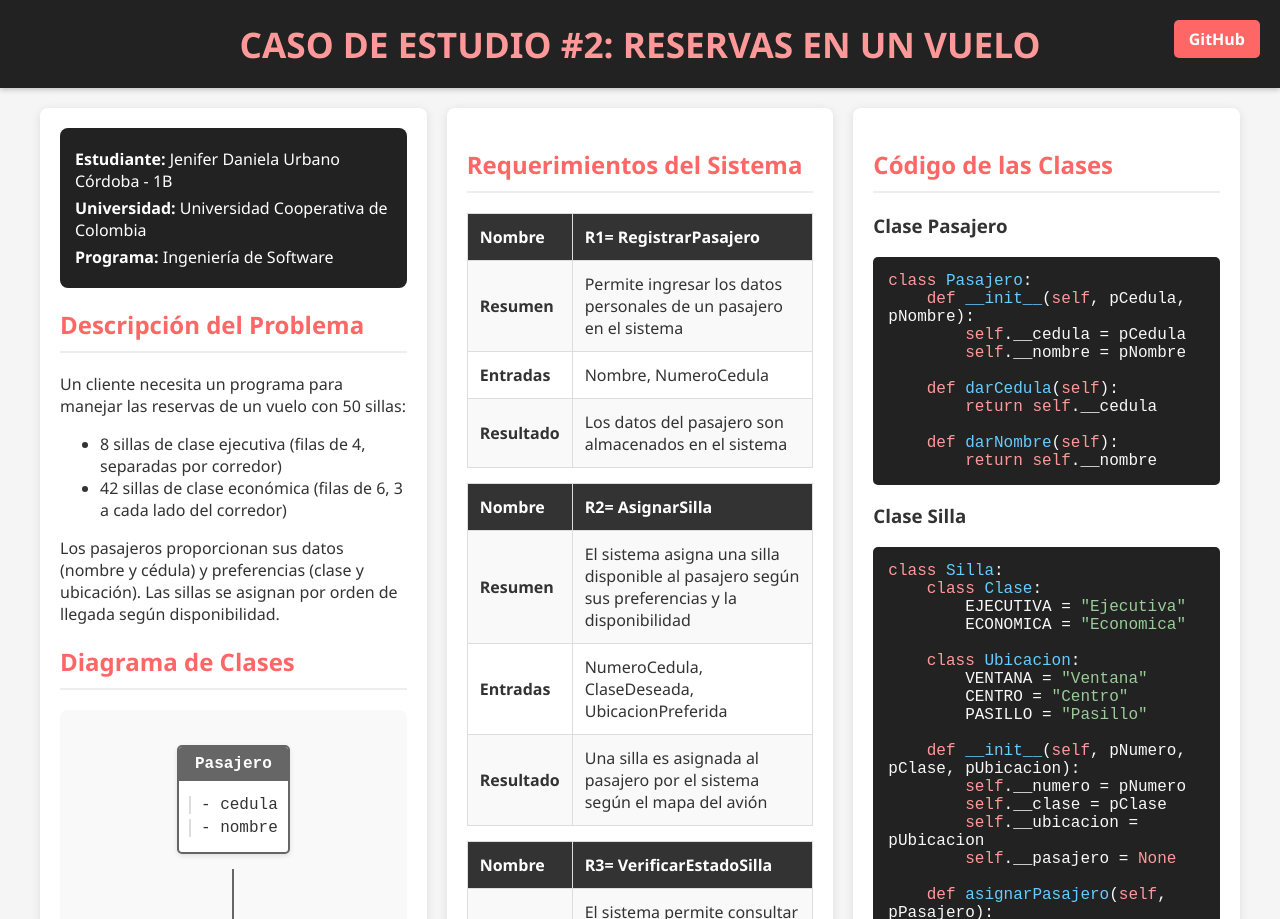
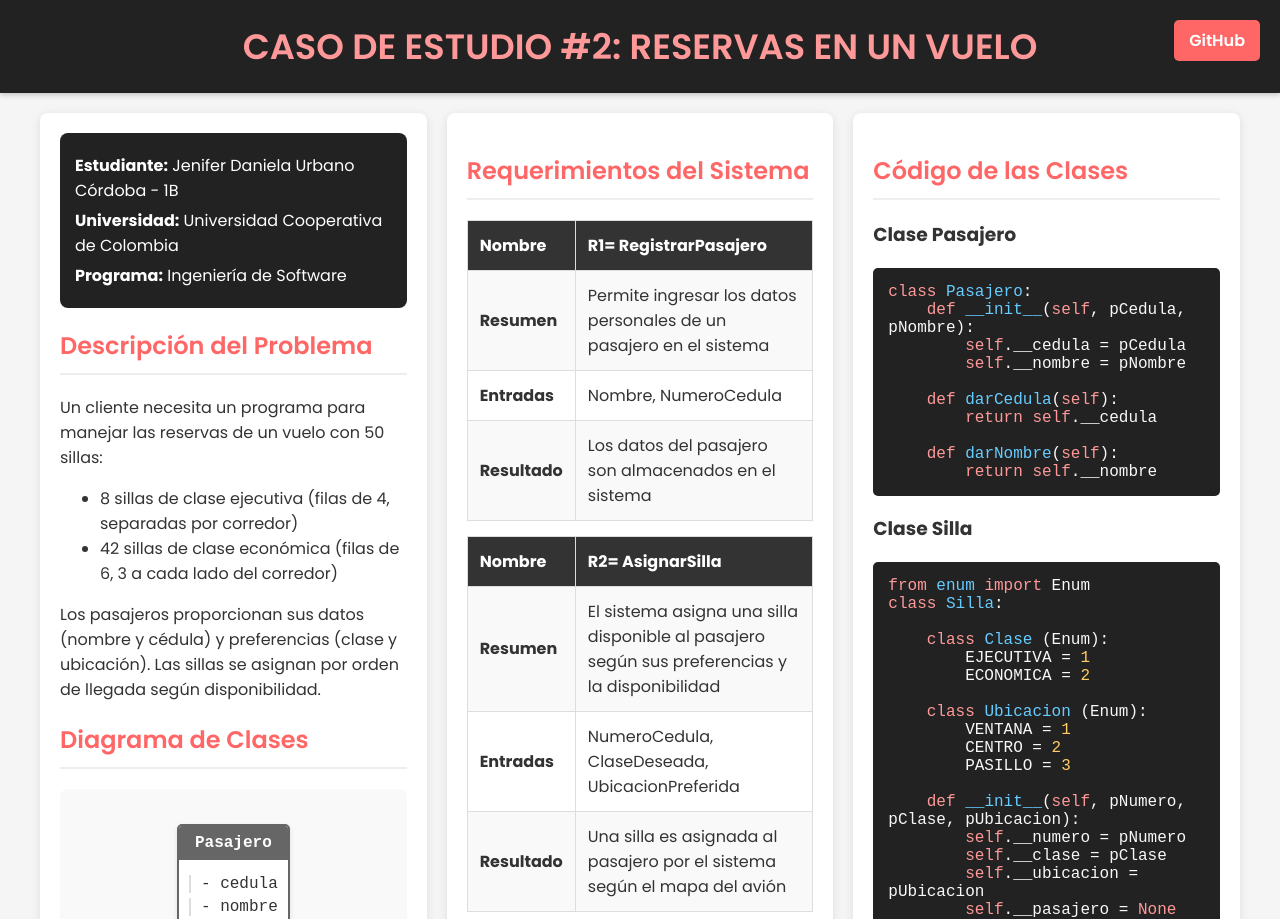
Before and after one commit to Jenifufa/trufita, a plain HTML site: page index.html in a window 1280 px wide. Shown: the top 919 px of the page. Drawn offline with Linux system fonts and the light colour scheme.

Commit message:
Update index.html

```diff
--- a/index.html
+++ b/index.html
@@ -4,9 +4,10 @@
     <meta charset="UTF-8">
     <meta name="viewport" content="width=device-width, initial-scale=1.0">
     <title>Reservas en un Vuelo - Caso de Estudio</title>
+    <link href="https://fonts.googleapis.com/css2?family=Poppins:wght@300;400;500;600;700&display=swap" rel="stylesheet">
     <style>
         body {
-            font-family: 'Segoe UI', Tahoma, Geneva, Verdana, sans-serif;
+            font-family: 'Poppins', 'Segoe UI', Tahoma, Geneva, Verdana, sans-serif;
             background-color: #f5f5f5;
             color: #333;
             margin: 0;
@@ -39,6 +40,7 @@
             margin: 0;
             font-size: 2.2em;
             color: #ff9999;
+            font-weight: 600;
         }
 
         .github-btn {
@@ -50,7 +52,7 @@
             padding: 8px 15px;
             border-radius: 5px;
             text-decoration: none;
-            font-weight: bold;
+            font-weight: 600;
             transition: background-color 0.3s;
         }
 
@@ -71,6 +73,7 @@
             color: #ff6666;
             border-bottom: 2px solid #eee;
             padding-bottom: 10px;
+            font-weight: 600;
         }
 
         .student-info {
@@ -382,7 +385,11 @@
 
                     <!-- Flecha de relación -->
                     <div class="relationship-arrow"></div>
-                    <div class="relationship-label">contiene</div>
+                    <div class="relationship-arrow"></div>
+                    <div class="relationship-label">sillasEconomicas (42)</div>
+                    <div class="relationship-label">sillasEjecutivas (8)</div>
+
+
 
                     <!-- Cuarta fila: Avion -->
                     <div class="diagram-row">
@@ -589,15 +596,17 @@
 
             <h3>Clase Silla</h3>
             <div class="code-block">
+                <span class="keyword">from</span> <span class="function">enum</span> <span class="keyword">import</span> Enum<br>
                 <span class="keyword">class</span> <span class="function">Silla</span>:<br>
-                &nbsp;&nbsp;&nbsp;&nbsp;<span class="keyword">class</span> <span class="function">Clase</span>:<br>
-                &nbsp;&nbsp;&nbsp;&nbsp;&nbsp;&nbsp;&nbsp;&nbsp;EJECUTIVA = <span class="string">"Ejecutiva"</span><br>
-                &nbsp;&nbsp;&nbsp;&nbsp;&nbsp;&nbsp;&nbsp;&nbsp;ECONOMICA = <span class="string">"Economica"</span><br>
                 <br>
-                &nbsp;&nbsp;&nbsp;&nbsp;<span class="keyword">class</span> <span class="function">Ubicacion</span>:<br>
-                &nbsp;&nbsp;&nbsp;&nbsp;&nbsp;&nbsp;&nbsp;&nbsp;VENTANA = <span class="string">"Ventana"</span><br>
-                &nbsp;&nbsp;&nbsp;&nbsp;&nbsp;&nbsp;&nbsp;&nbsp;CENTRO = <span class="string">"Centro"</span><br>
-                &nbsp;&nbsp;&nbsp;&nbsp;&nbsp;&nbsp;&nbsp;&nbsp;PASILLO = <span class="string">"Pasillo"</span><br>
+                &nbsp;&nbsp;&nbsp;&nbsp;<span class="keyword">class</span> <span class="function">Clase</span> (Enum):<br>
+                &nbsp;&nbsp;&nbsp;&nbsp;&nbsp;&nbsp;&nbsp;&nbsp;EJECUTIVA = <span class="number">1</span><br>
+                &nbsp;&nbsp;&nbsp;&nbsp;&nbsp;&nbsp;&nbsp;&nbsp;ECONOMICA = <span class="number">2</span><br>
+                <br>
+                &nbsp;&nbsp;&nbsp;&nbsp;<span class="keyword">class</span> <span class="function">Ubicacion</span> (Enum):<br>
+                &nbsp;&nbsp;&nbsp;&nbsp;&nbsp;&nbsp;&nbsp;&nbsp;VENTANA = <span class="number">1</span><br>
+                &nbsp;&nbsp;&nbsp;&nbsp;&nbsp;&nbsp;&nbsp;&nbsp;CENTRO = <span class="number">2</span><br>
+                &nbsp;&nbsp;&nbsp;&nbsp;&nbsp;&nbsp;&nbsp;&nbsp;PASILLO = <span class="number">3</span><br>
                 <br>
                 &nbsp;&nbsp;&nbsp;&nbsp;<span class="keyword">def</span> <span class="function">__init__</span>(<span class="keyword">self</span>, pNumero, pClase, pUbicacion):<br>
                 &nbsp;&nbsp;&nbsp;&nbsp;&nbsp;&nbsp;&nbsp;&nbsp;<span class="keyword">self</span>.__numero = pNumero<br>
```
